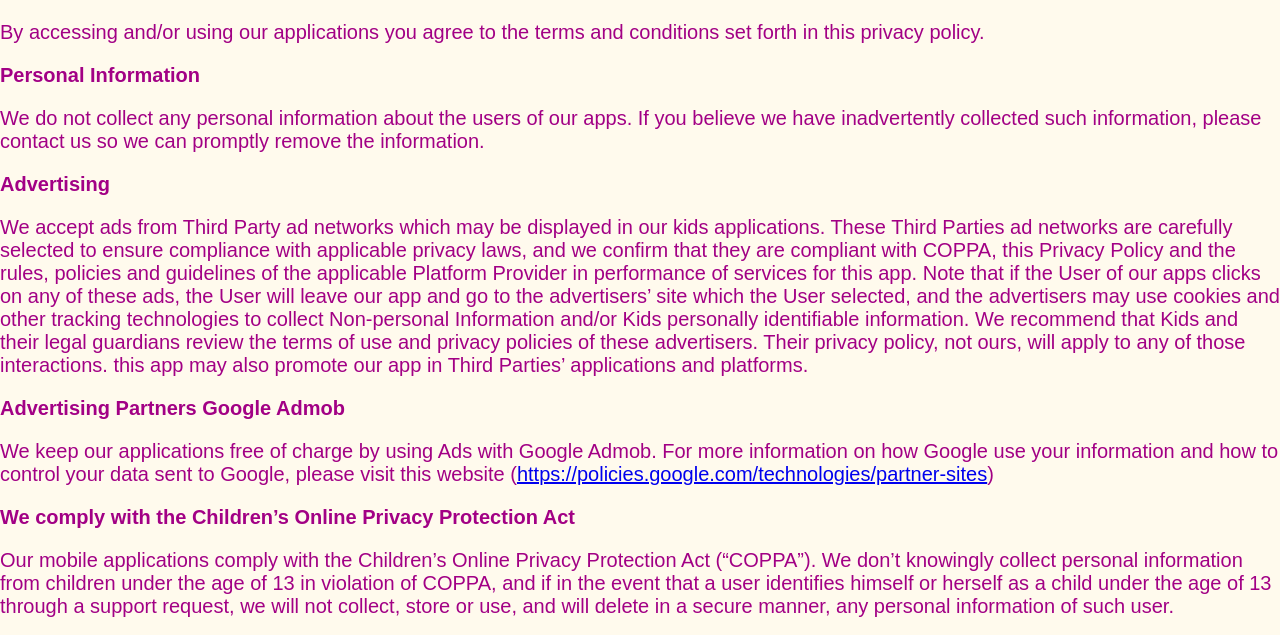
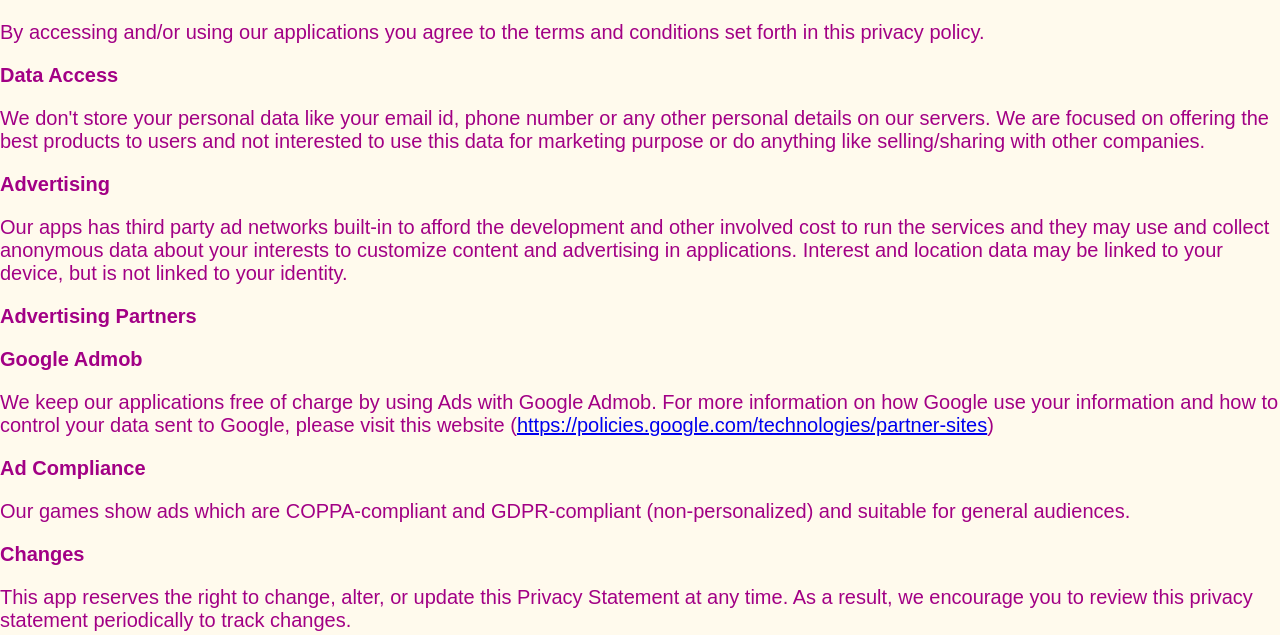
Before and after one commit to Piky01/PinkCircle, a plain HTML site: page index.html in a window 1280 px wide. Shown: the part 136-771 px from the top of the page. Drawn offline with Linux system fonts and the light colour scheme.

Commit message:
Update index.html

```diff
--- a/index.html
+++ b/index.html
@@ -20,24 +20,24 @@
 <h2>Privacy Policy</h2>
 
 <p>	By accessing and/or using our applications you agree to the terms and conditions set forth in this privacy policy.</p>
-<p><strong>Personal Information</strong>
-<p>We do not collect any personal information about the users of our apps.
-If you believe we have inadvertently collected such information, please contact us so we can promptly remove the information.</p>
+
+<p><strong>Data Access</strong>
+<p>We don't store your personal data like your email id, phone number or any other personal details on our servers.
+We are focused on offering the best products to users and not interested to use this data for marketing purpose or do anything like selling/sharing with other companies.</p>
 
 <p><strong>Advertising</strong>
-<p>We accept ads from Third Party ad networks which may be displayed in our kids applications. These Third Parties ad networks are carefully selected to ensure compliance with applicable privacy laws, and we confirm that they are compliant with COPPA, this Privacy Policy and the rules, policies and guidelines of the applicable Platform Provider in performance of services for this app. Note that if the User of our apps clicks on any of these ads, the User will leave our app and go to the advertisers’ site which the User selected, and the advertisers may use cookies and other tracking technologies to collect Non-personal Information and/or Kids personally identifiable information.
-
-We recommend that Kids and their legal guardians review the terms of use and privacy policies of these advertisers. Their privacy policy, not ours, will apply to any of those interactions. this app may also promote our app in Third Parties’ applications and platforms.
+<p>Our apps has third party ad networks built-in to afford the development and other involved cost to run the services and they may use and collect anonymous data
+	about your interests to customize content and advertising in applications. Interest and location data may be linked to your device, but is not linked to your identity.
 </p>
 
-<p><strong>Advertising Partners</strong>
-<strong>Google Admob</strong>
+<p><strong>Advertising Partners</strong></p>
+<p><strong>Google Admob</strong>
 </p>
 <p>We keep our applications free of charge by using Ads with Google Admob. For more information on how Google use your information and how to control your data sent to Google, please visit this website (<a href="https://policies.google.com/technologies/partner-sites">https://policies.google.com/technologies/partner-sites</a>)
 </p>
 
-<p><strong>We comply with the Children’s Online Privacy Protection Act</strong>
-<p>Our mobile applications comply with the Children’s Online Privacy Protection Act (“COPPA”). We don’t knowingly collect personal information from children under the age of 13 in violation of COPPA, and if in the event that a user identifies himself or herself as a child under the age of 13 through a support request, we will not collect, store or use, and will delete in a secure manner, any personal information of such user.
+<p><strong>Ad Compliance</strong>
+<p>Our games show ads which are COPPA-compliant and GDPR-compliant (non-personalized) and suitable for general audiences.
 </p>
 <p><strong>Changes</strong>
 <p>This app reserves the right to change, alter, or update this Privacy Statement at any time. As a result, we encourage you to review this privacy statement periodically to track changes.
```
